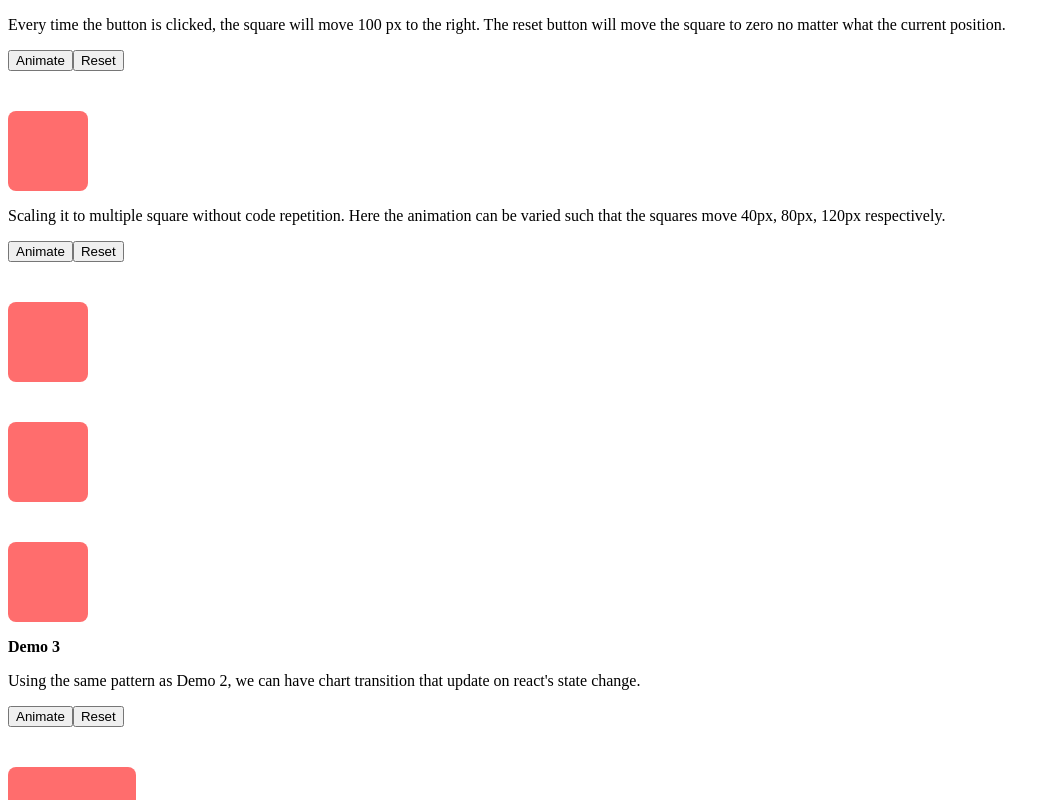
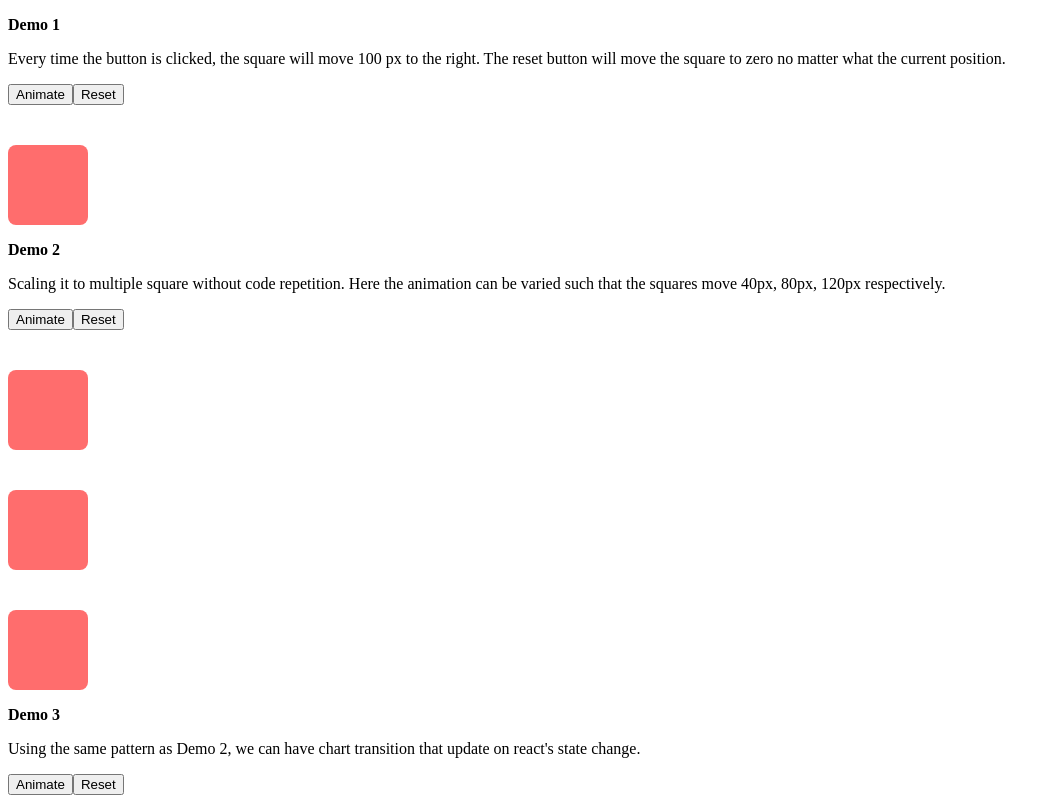
Before and after one commit to artidataio/chart-transition-react-spring, a React (Create React App) app: page / in a window 1280 px wide. Shown: the top 800 px of the page, without its empty margins (0-1060 px from the left). Built offline with nearby package versions, Linux system fonts and the light colour scheme.

Commit message:
Adding demo text.

```diff
--- a/src/Demo1.js
+++ b/src/Demo1.js
@@ -28,6 +28,7 @@ export default function Demo1() {
 
   return (
     <>
+      <p style={{ fontWeight: "bold" }}>Demo 1</p>
       <p>
         Every time the button is clicked, the square will move 100 px to the
         right. The reset button will move the square to zero no matter what the
--- a/src/Demo2.js
+++ b/src/Demo2.js
@@ -28,6 +28,7 @@ export default function Demo2() {
 
   return (
     <>
+      <p style={{ fontWeight: "bold" }}>Demo 2</p>
       <p>
         Scaling it to multiple square without code repetition. Here the
         animation can be varied such that the squares move 40px, 80px, 120px
```
